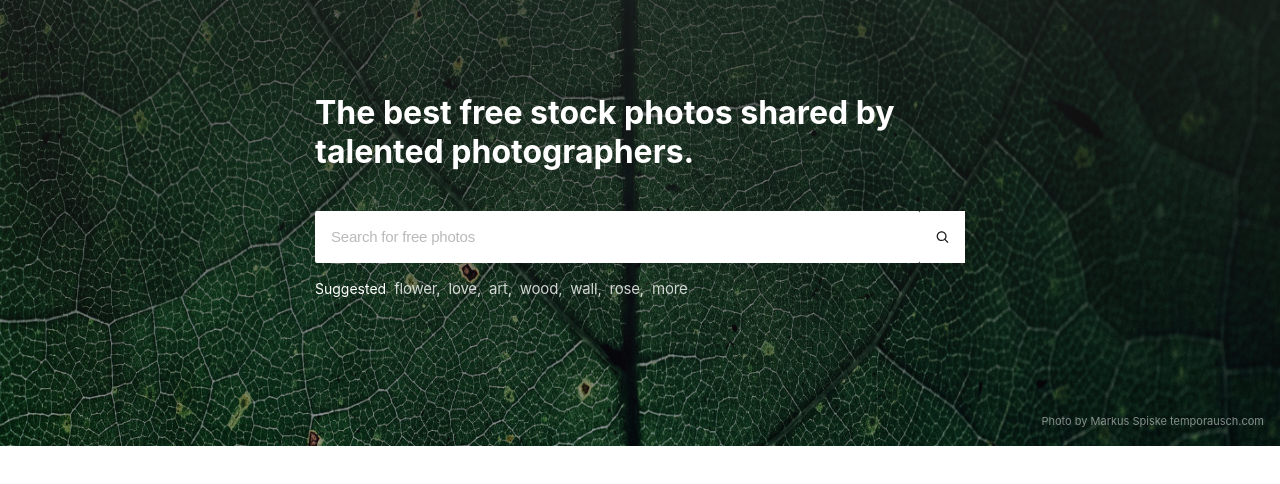
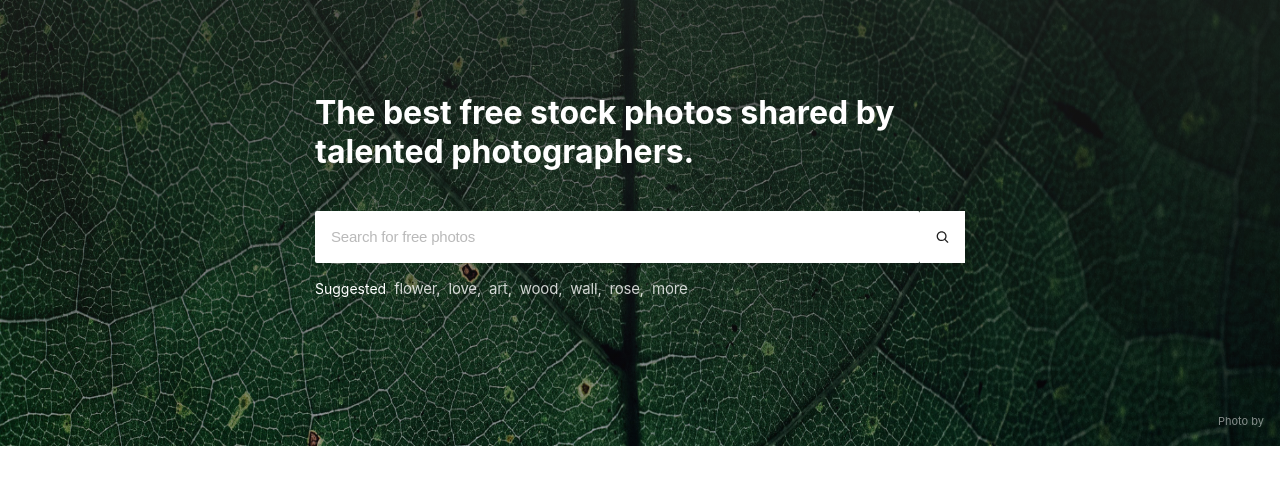
Before and after one commit to aginvlad/pexels, a React (Create React App) app: page / in a window 1280 px wide. Shown: the top 484 px of the page. Built offline with nearby package versions, Linux system fonts and the light colour scheme; no server answers.

Commit message:
Added a functional for a background author link

```diff
--- a/src/components/BackgroundAuthor.js
+++ b/src/components/BackgroundAuthor.js
@@ -1,11 +1,17 @@
 import React from 'react';
-
 import './BackgroundAuthor.sass';
 
-const backgroundAuthor = () => {
+const backgroundAuthor = (props) => {
     return(
         <div className="bg-author">
-            <a href="smth" className="bg-author__link">Photo by Markus Spiske temporausch.com</a>
+            <a href={props.photographerUrl} onClick={
+                () => {
+                    let win = window.open(props.photographerUrl, '_blank');
+                    win.focus();
+                    }
+                }
+                target="_blank" className="bg-author__link">Photo by {props.photographer}
+            </a>
         </div>
     );
 };
--- a/src/components/MainSection.js
+++ b/src/components/MainSection.js
@@ -17,7 +17,8 @@ const mainSection = (props) => {
                 <SearchBox />
                 <Suggested />
             </div>
-            <BackgroundAuthor />
+            <BackgroundAuthor photographer={props.photographer}
+                              photographerUrl={props.photographerUrl} />
         </section>
     );
 };
--- a/src/containers/App.js
+++ b/src/containers/App.js
@@ -17,29 +17,39 @@ class App extends Component {
       cache: 'default'
     })
     .then(result => result.json())
-    .then(data => this.props.getBackground(data.photos[0].src.landscape))
+    .then(data => {
+      console.log(data);
+      data = data.photos[0];
+      this.props.getBackground(data.src.landscape, data.photographer, data.photographer_url)
+    })
     .catch(error => this.props.getBackground(bg));
   }
 
   render() {
     return (
-      <MainSection bg={this.props.background}/>
+      <MainSection bg={this.props.background}
+                   photographer={this.props.photographer}
+                   photographerUrl={this.props.photographerUrl} />
     );
   }
 }
 
 const mapStateToProps = state => {
   return {
+    photographer: state.photographer,
+    photographerUrl: state.photographerUrl,
     background: state.backgroundImage
   };
 };
 
 const mapDispatchToProps = dispatch => {
   return {
-    getBackground: (value) => dispatch({
+    getBackground: (background, photographer, photographerUrl) => dispatch({
       type: GET_BACKGROUND_IMAGE,
       payload: {
-        background: value
+        photographer,
+        photographerUrl,
+        background
       }
     })
   };
--- a/src/store/reducer.js
+++ b/src/store/reducer.js
@@ -9,6 +9,8 @@ const reducer = (state = initialState, action) => {
         case GET_BACKGROUND_IMAGE:
             return {
                 ...state,
+                photographer: action.payload.photographer,
+                photographerUrl: action.payload.photographerUrl,
                 backgroundImage: action.payload.background
             }
         default:
```
